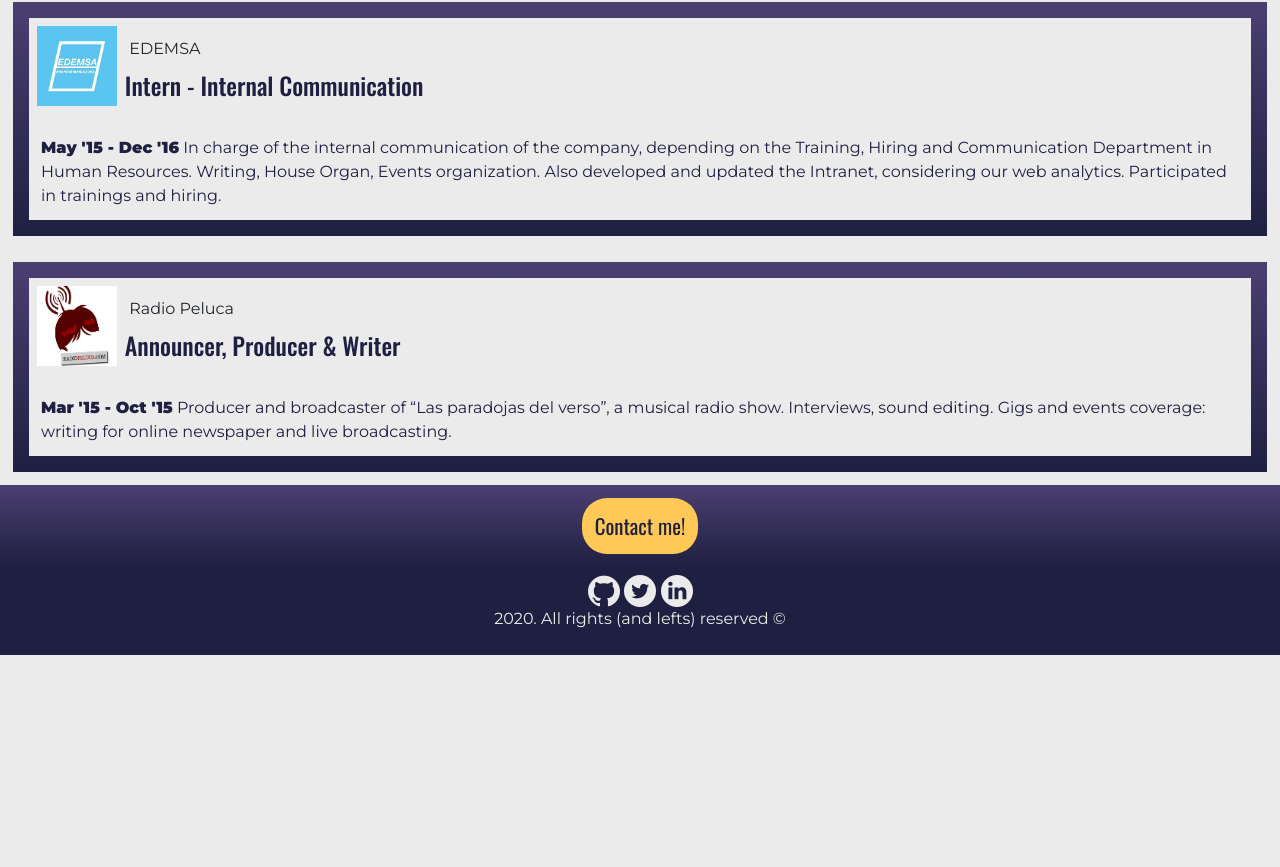
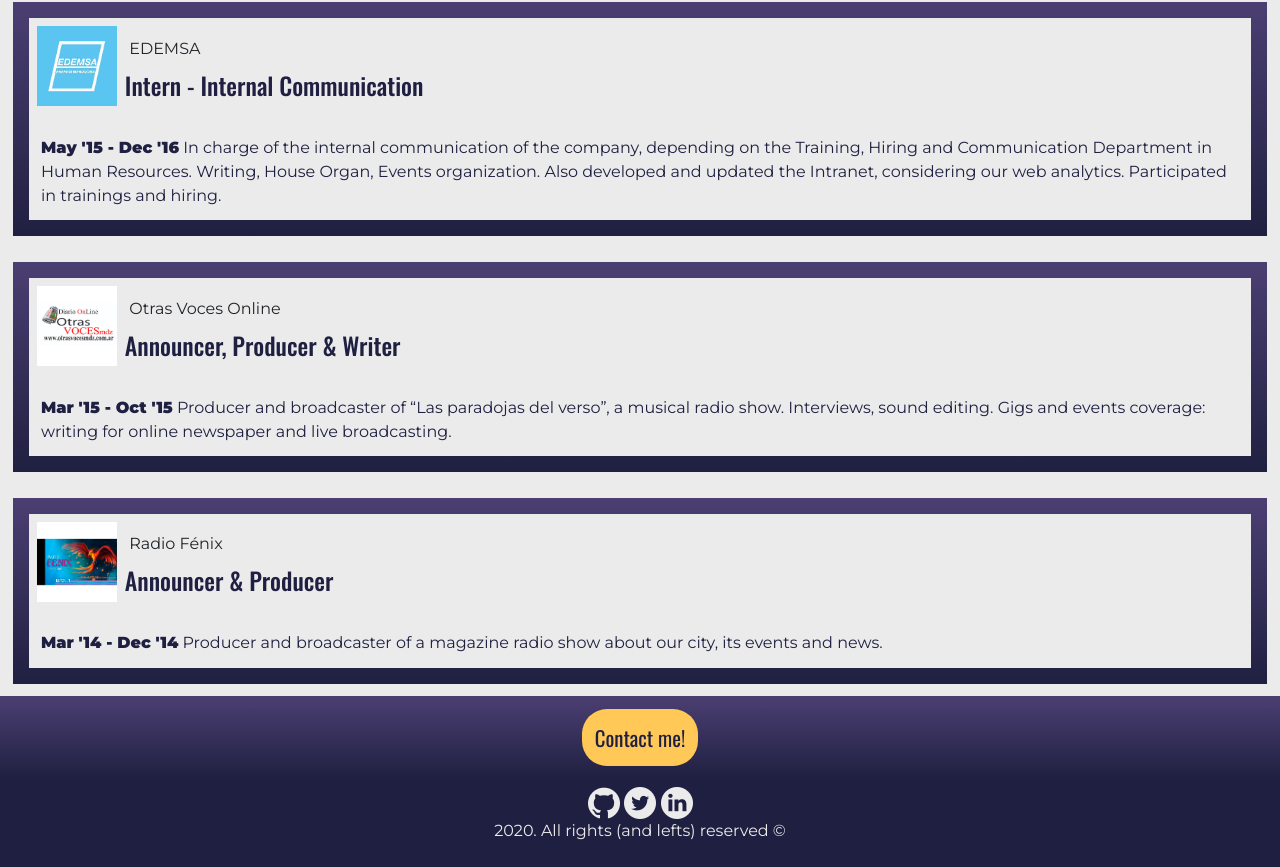
Before and after one commit to murraywallas/my-webpage, a plain HTML site: page projects.html in a window 1280 px wide. Shown: the part 1301-2168 px from the top of the page. Before the commit the page ends 1956 px from the top, so only its background shows below. Drawn offline with nearby package versions, Linux system fonts and the light colour scheme.

Commit message:
Projects.html modify new experience

```diff
--- a/projects.html
+++ b/projects.html
@@ -107,13 +107,23 @@
             </div>
             <div class="container-education-degree">
                 <div>
-                    <a href="#"><img src="img/radiopeluca-logo.jpg" alt="Radio Peluca logo"></a>
+                    <a href="https://otrasvocesmdz.com.ar/"><img src="img/otrasvoces-logo.jpg" alt="Otras Voces online logo"></a>
                     <div id="degree-title">
-                        <h5>Radio Peluca</h5>
+                        <h5>Otras Voces Online</h5>
                         <h3>Announcer, Producer &amp; Writer</h3>
                     </div>
                 </div>
                 <p><b>Mar '15 - Oct '15</b> Producer and broadcaster of “Las paradojas del verso”, a musical radio show. Interviews, sound editing. Gigs and events coverage: writing for online newspaper and live broadcasting.</p>
+            </div>
+            <div class="container-education-degree">
+                <div>
+                    <a href="https://www.fenixmza.com.ar/"><img src="img/radiofenix-logo.jpg" alt="Radio Fénix logo"></a>
+                    <div id="degree-title">
+                        <h5>Radio Fénix</h5>
+                        <h3>Announcer &amp; Producer</h3>
+                    </div>
+                </div>
+                <p><b>Mar '14 - Dec '14</b> Producer and broadcaster of a magazine radio show about our city, its events and news.</p>
             </div>
         </div>
 
```
Also changed, not shown: img/otrasvoces-logo.jpg (added), img/radiofenix-logo.jpg (added).
